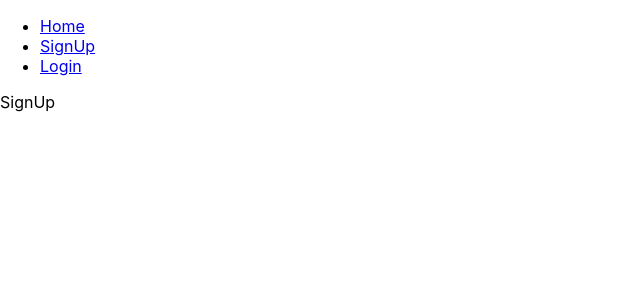
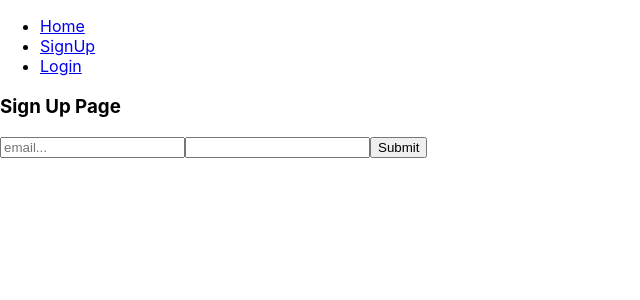
Before and after one commit to mirsahib/React-Serverless-Authentication, a React (Create React App) app: page /signup in a window 1280 px wide. Shown: the top 300 px of the page, without its empty margins (0-640 px from the left). Built offline with nearby package versions, Linux system fonts and the light colour scheme.

Commit message:
:sparkles:Frontend authentication done

```diff
--- a/src/App.js
+++ b/src/App.js
@@ -5,6 +5,7 @@ import SignUp from "./components/pages/SignUp";
 import Login from "./components/pages/Login";
 import Protected from "./components/pages/Protected";
 import AuthProvider from "./providers/auth-provider";
+import Unauthorized from "./components/pages/Unauthorized";
 import Navbar from "./components/Navbar";
 
 function App() {
@@ -18,6 +19,7 @@ function App() {
             <Route path="/signup" component={SignUp} />
             <Route path="/login" component={Login} />
             <Route path="/protected" component={Protected} />
+            <Route path="/unauthorized" component={Unauthorized} />
           </Switch>
         </Router>
       </AuthProvider>
--- a/src/components/Authenticated.js
+++ b/src/components/Authenticated.js
@@ -1,7 +1,16 @@
-import React from "react";
+import React, { useContext } from "react";
 import { Link } from "react-router-dom";
+import { AuthContext } from "../providers/auth-provider";
 
 function Authenticated() {
+  const { logout } = useContext(AuthContext);
+  const handleLogout = () => {
+    try {
+      logout();
+    } catch (error) {
+      console.log(error);
+    }
+  };
   return (
     <div>
       <ul>
@@ -12,7 +21,9 @@ function Authenticated() {
           <Link to="/protected">User Page</Link>
         </li>
         <li>
-          <Link to="/logout">Log Out</Link>
+          <Link onClick={handleLogout} to="/">
+            Log Out
+          </Link>
         </li>
       </ul>
     </div>
--- a/src/components/pages/Home.js
+++ b/src/components/pages/Home.js
@@ -1,7 +1,7 @@
 import React from "react";
 
 function Home() {
-  return <div>Home Component</div>;
+  return <h1>Home Component</h1>;
 }
 
 export default Home;
--- a/src/components/pages/Login.js
+++ b/src/components/pages/Login.js
@@ -1,7 +1,8 @@
 import React, { useContext, useState } from "react";
+import { Redirect } from "react-router-dom";
 import { AuthContext } from "../../providers/auth-provider";
 function Login() {
-  const { login } = useContext(AuthContext);
+  const { login, user } = useContext(AuthContext);
   const [state, setState] = useState({ email: "", password: "" });
   const [errMsg, setErrMsg] = useState("");
   const handleChange = (e) => {
@@ -38,7 +39,12 @@ function Login() {
       console.log(error);
     }
   };
+
   return (
+    <>
+      {user ? (
+        <Redirect to="/" />
+      ) : (
         <div>
           <h3>Login Page</h3>
           <form onSubmit={handleSubmit}>
@@ -59,6 +65,8 @@ function Login() {
           </form>
           {errMsg ? <h6>{errMsg}</h6> : ""}
         </div>
+      )}
+    </>
   );
 }
 
--- a/src/components/pages/Protected.js
+++ b/src/components/pages/Protected.js
@@ -1,7 +1,25 @@
-import React from "react";
+import React, { useContext, useEffect } from "react";
+import { Redirect } from "react-router-dom";
+import { AuthContext } from "../../providers/auth-provider";
 
 function Protected() {
-  return <div>Protected</div>;
+  const { auth, token } = useContext(AuthContext);
+  useEffect(() => {
+    try {
+      auth();
+    } catch (error) {
+      console.log(error);
+    }
+  }, [auth, token]);
+  return (
+    <div>
+      {token ? (
+        <h1>You are in protected page</h1>
+      ) : (
+        <Redirect to="/unauthorized" />
+      )}
+    </div>
+  );
 }
 
 export default Protected;
--- a/src/components/pages/SignUp.js
+++ b/src/components/pages/SignUp.js
@@ -1,7 +1,74 @@
-import React from "react";
+import React, { useContext, useState } from "react";
+import { Redirect } from "react-router-dom";
+import { AuthContext } from "../../providers/auth-provider";
 
 function SignUp() {
-  return <div>SignUp</div>;
+  const { signup, user } = useContext(AuthContext);
+  const [state, setState] = useState({ email: "", password: "" });
+  const [errMsg, setErrMsg] = useState("");
+  const handleChange = (e) => {
+    let value = e.target.value;
+    setState({ ...state, [e.target.name]: value });
+  };
+  const validate = () => {
+    let status = true;
+    if (!state.email && !state.password) {
+      status = false;
+      setErrMsg("Field Missing");
+    } else {
+      const pattern = /^\w+@[a-zA-Z_]+?\.[a-zA-Z]{2,3}$/;
+      if (!pattern.test(String(state.email).toLowerCase())) {
+        status = false;
+        setErrMsg("Invalid email");
+      }
+    }
+    return status;
+  };
+  const handleSubmit = async (e) => {
+    e.preventDefault();
+    if (!validate()) {
+      return;
+    }
+    const user = {
+      email: state.email,
+      password: state.password,
+    };
+    try {
+      signup(user);
+      setState({ email: "", password: "" });
+    } catch (error) {
+      console.log(error);
+    }
+  };
+
+  return (
+    <>
+      {user ? (
+        <Redirect to="/" />
+      ) : (
+        <div>
+          <h3>Sign Up Page</h3>
+          <form onSubmit={handleSubmit}>
+            <input
+              name="email"
+              value={state.email || ""}
+              type="text"
+              placeholder="email..."
+              onChange={handleChange}
+            />
+            <input
+              name="password"
+              value={state.password || ""}
+              type="password"
+              onChange={handleChange}
+            />
+            <input type="submit" />
+          </form>
+          {errMsg ? <h6>{errMsg}</h6> : ""}
+        </div>
+      )}
+    </>
+  );
 }
 
 export default SignUp;
--- /dev/null
+++ b/src/components/pages/Unauthorized.js
@@ -0,0 +1,7 @@
+import React from "react";
+
+function Unauthorized() {
+  return <h1>404:Unauthorized</h1>;
+}
+
+export default Unauthorized;
--- a/src/providers/auth-provider.js
+++ b/src/providers/auth-provider.js
@@ -20,18 +20,24 @@ const AuthProvider = (props) => {
   // set token status
   const isTokenValid = (response) => {
     setToken(response.auth);
+    console.log("isvalidtoken", response.auth);
   };
 
-  const signup = (user) => sendRequest("signup", user, saveUser);
+  const signup = (user) => {
+    sendRequest("signup", user, saveUser);
+  };
   const login = (user) => {
-    console.log(user);
     sendRequest("login", user, saveUser);
   };
-  const logout = () => sendRequest("logout", undefined, deleteUser);
-  const auth = () => sendRequest("auth", undefined, isTokenValid);
+  const logout = () => {
+    sendRequest("logout", undefined, deleteUser);
+  };
+  const auth = () => {
+    sendRequest("auth", undefined, isTokenValid);
+  };
 
   return (
-    <AuthContext.Provider value={{ user, signup, login, logout, auth }}>
+    <AuthContext.Provider value={{ user, signup, login, logout, auth, token }}>
       {props.children}
     </AuthContext.Provider>
   );
```
Lines whose indentation alone changed are shown as unchanged.
